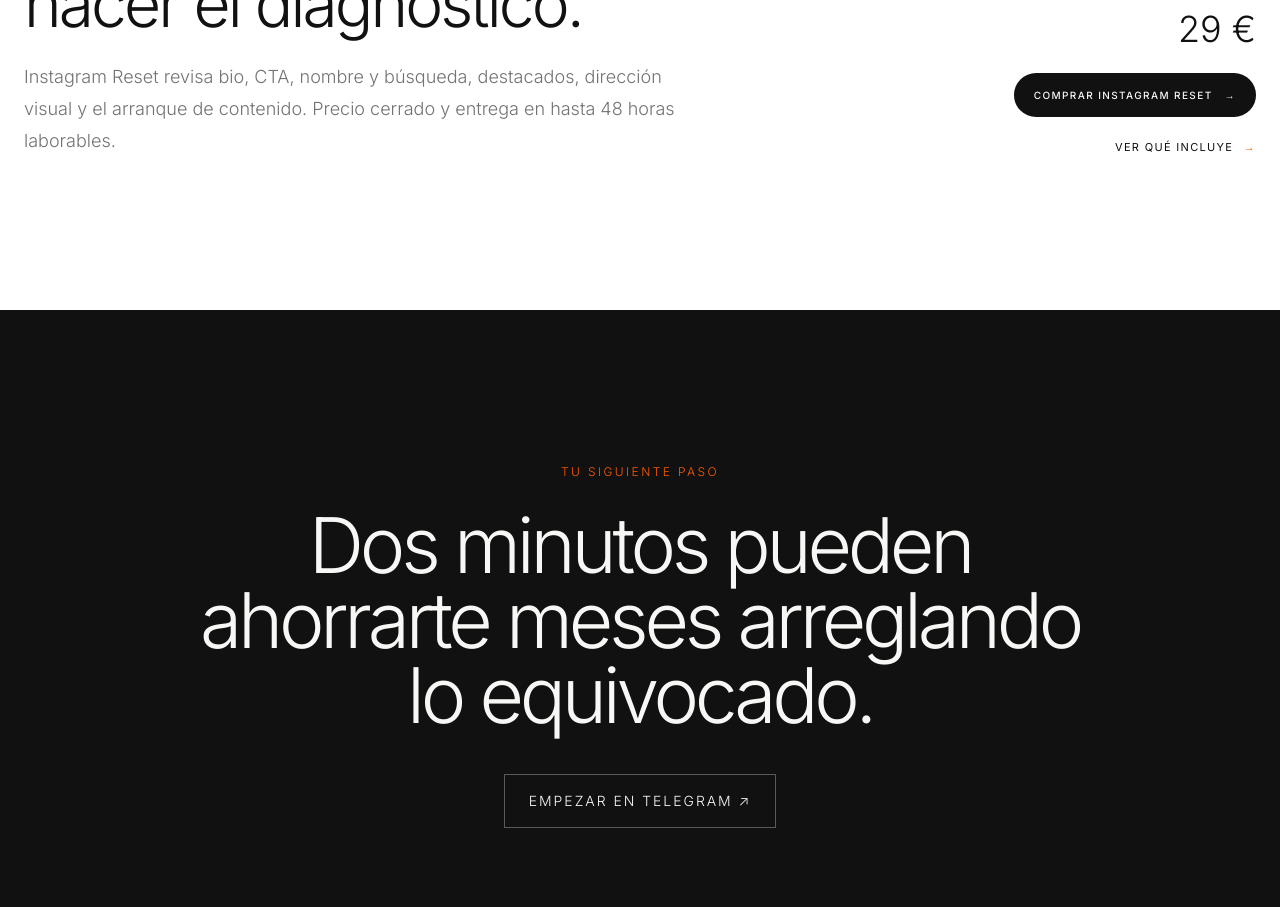
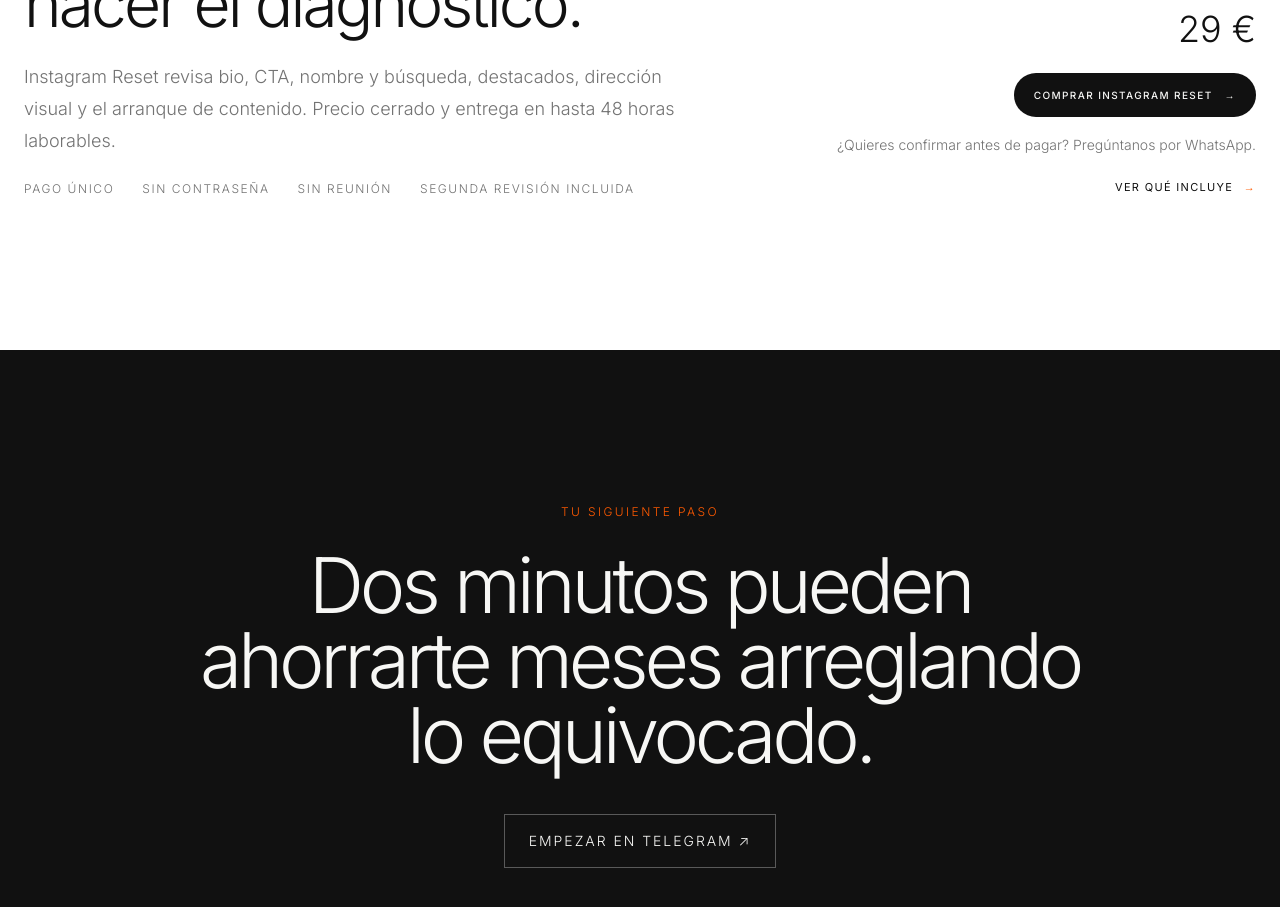
Before and after one commit to kyrumacreative-hub/kyruma-website, a Next.js app: page /match in a window 1280 px wide. Shown: the part 2440-3347 px from the top of the page. Built offline with nearby package versions, Linux system fonts and the light colour scheme; no server answers.

Commit message:
feat(growth): tighten Match-to-purchase conversion

```diff
--- a/src/app/match/page.tsx
+++ b/src/app/match/page.tsx
@@ -1,5 +1,7 @@
 import type { Metadata } from "next";
 import Link from "next/link";
+import TrackedShopLink from "@/components/express/TrackedShopLink";
+import { expressProduct } from "@/data/express";
 
 export const metadata: Metadata = {
   title: "KYRUMA MATCH | Descubre qué mejorar primero en tu negocio",
@@ -14,6 +16,7 @@ export const metadata: Metadata = {
 };
 
 const areas = ["Instagram", "Web", "Contenido", "Marca"];
+const whatsappOrderUrl = "https://wa.me/34614189346?text=Hola%2C%20he%20hecho%20o%20estoy%20viendo%20KYRUMA%20MATCH%20y%20quiero%20saber%20si%20Instagram%20Reset%20por%2029%20%E2%82%AC%20encaja%20con%20mi%20negocio.";
 
 export default function MatchPage() {
   return (
@@ -61,11 +64,15 @@ export default function MatchPage() {
             <p className="section-label">¿YA SABES QUÉ FALLA?<span className="accent-dot" /></p>
             <h2 className="mt-8 text-[clamp(2.6rem,5vw,5rem)] font-light leading-[1.03] tracking-[-.045em]">Si el problema es Instagram, no necesitas hacer el diagnóstico.</h2>
             <p className="mt-6 max-w-2xl text-lg leading-8 text-[var(--muted)]">Instagram Reset revisa bio, CTA, nombre y búsqueda, destacados, dirección visual y el arranque de contenido. Precio cerrado y entrega en hasta 48 horas laborables.</p>
+            <div className="mt-6 flex flex-wrap gap-x-7 gap-y-3 text-xs uppercase tracking-[.13em] text-[var(--muted)]">
+              <span>Pago único</span><span>Sin contraseña</span><span>Sin reunión</span><span>Segunda revisión incluida</span>
+            </div>
           </div>
           <div className="md:col-span-5 md:text-right">
             <p className="text-4xl font-light">29 €</p>
-            <a href="https://shop.kyruma.com/products/instagram-reset?utm_source=kyruma_match&utm_medium=website&utm_campaign=kx001_sales" className="button-primary mt-6 inline-flex">Comprar Instagram Reset <span>→</span></a>
-            <div className="mt-4"><Link href="/express/instagram-reset" className="text-link">Ver qué incluye <span>→</span></Link></div>
+            <TrackedShopLink href={expressProduct.shopUrl} placement="match_paid_recommendation" className="button-primary mt-6 inline-flex">Comprar Instagram Reset <span>→</span></TrackedShopLink>
+            <p className="mt-4 text-sm leading-6 text-[var(--muted)]">¿Quieres confirmar antes de pagar? <a href={whatsappOrderUrl} target="_blank" rel="noreferrer" className="underline underline-offset-4">Pregúntanos por WhatsApp</a>.</p>
+            <div className="mt-4"><Link href="/auditoria-instagram" className="text-link">Ver qué incluye <span>→</span></Link></div>
           </div>
         </div>
       </section>
```
